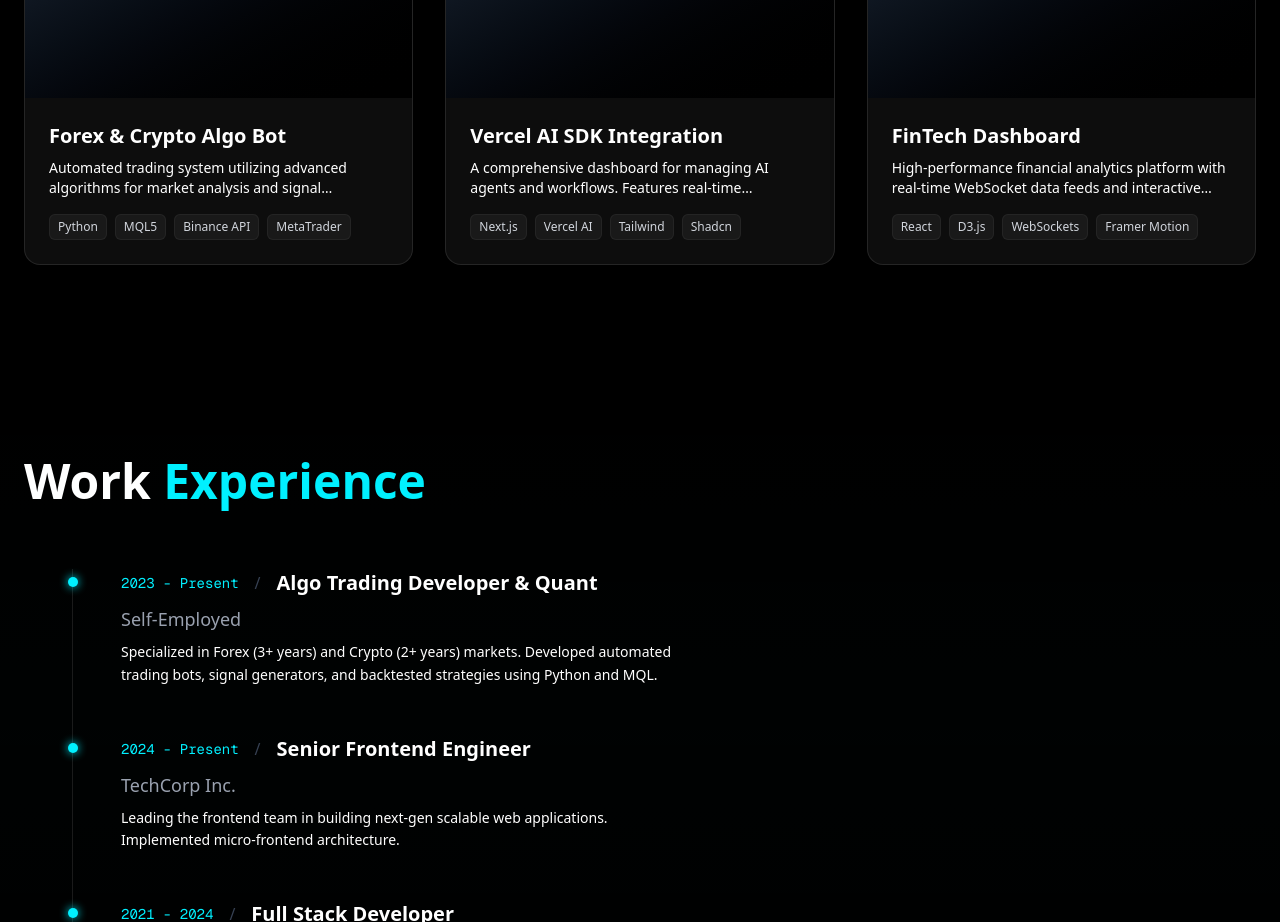
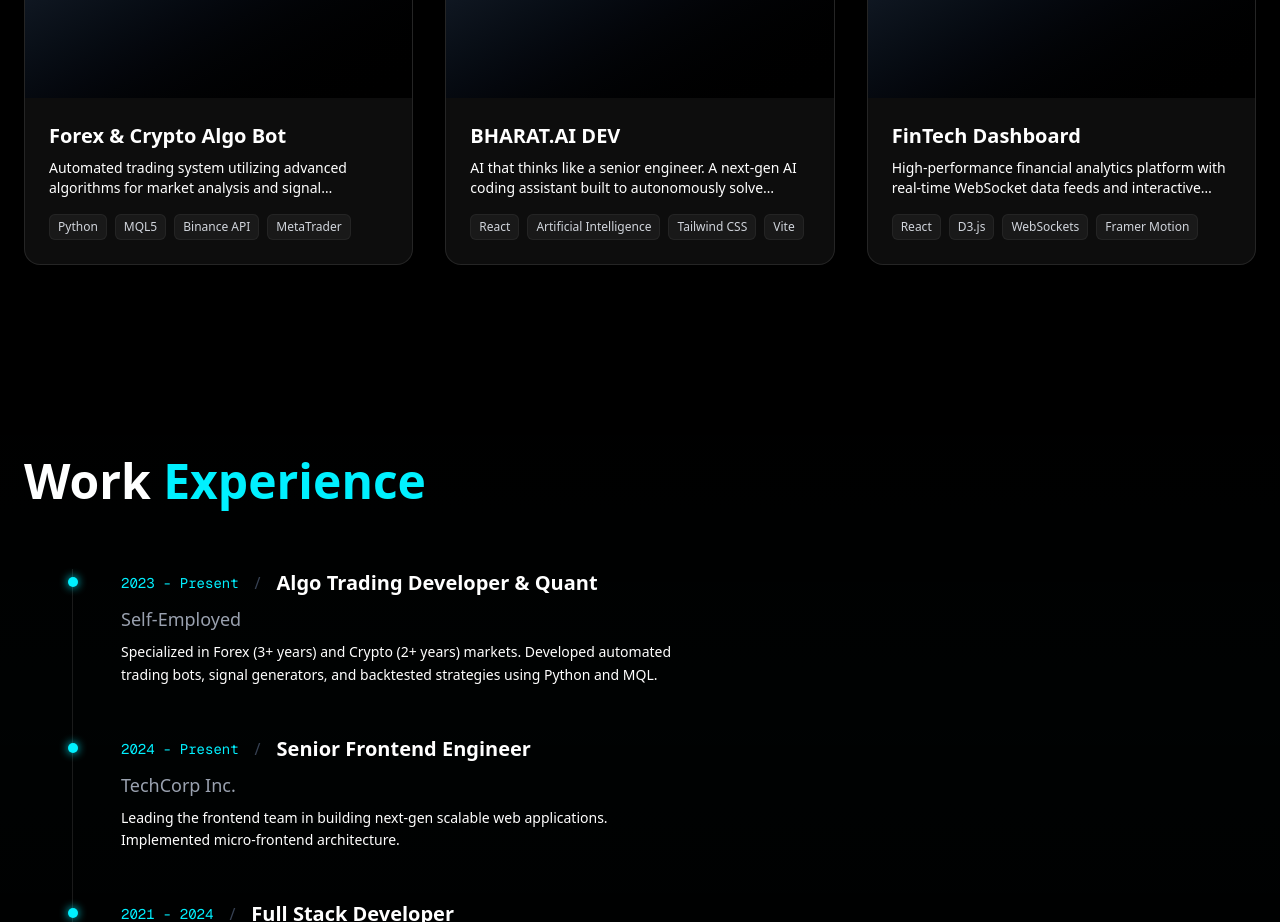
Before and after one commit to Blackhatfx-90/MYPORTFOLIO, a Next.js app: page / in a window 1280 px wide. Shown: the part 2280-3202 px from the top of the page. Built offline with nearby package versions, Linux system fonts and the light colour scheme.

Commit message:
Added BHARAT.AI DEV project

```diff
--- a/components/sections/Projects.tsx
+++ b/components/sections/Projects.tsx
@@ -14,11 +14,11 @@ const projects = [
         links: { demo: "#", code: "#" },
     },
     {
-        title: "Vercel AI SDK Integration",
-        description: "A comprehensive dashboard for managing AI agents and workflows. Features real-time streaming and model selection.",
-        tags: ["Next.js", "Vercel AI", "Tailwind", "Shadcn"],
+        title: "BHARAT.AI DEV",
+        description: "AI that thinks like a senior engineer. A next-gen AI coding assistant built to autonomously solve complex development tasks.",
+        tags: ["React", "Artificial Intelligence", "Tailwind CSS", "Vite"],
         image: "/project-2.png",
-        links: { demo: "#", code: "#" },
+        links: { demo: "https://bharat-dev-ai.vercel.app/", code: "#" },
     },
     {
         title: "FinTech Dashboard",
```
